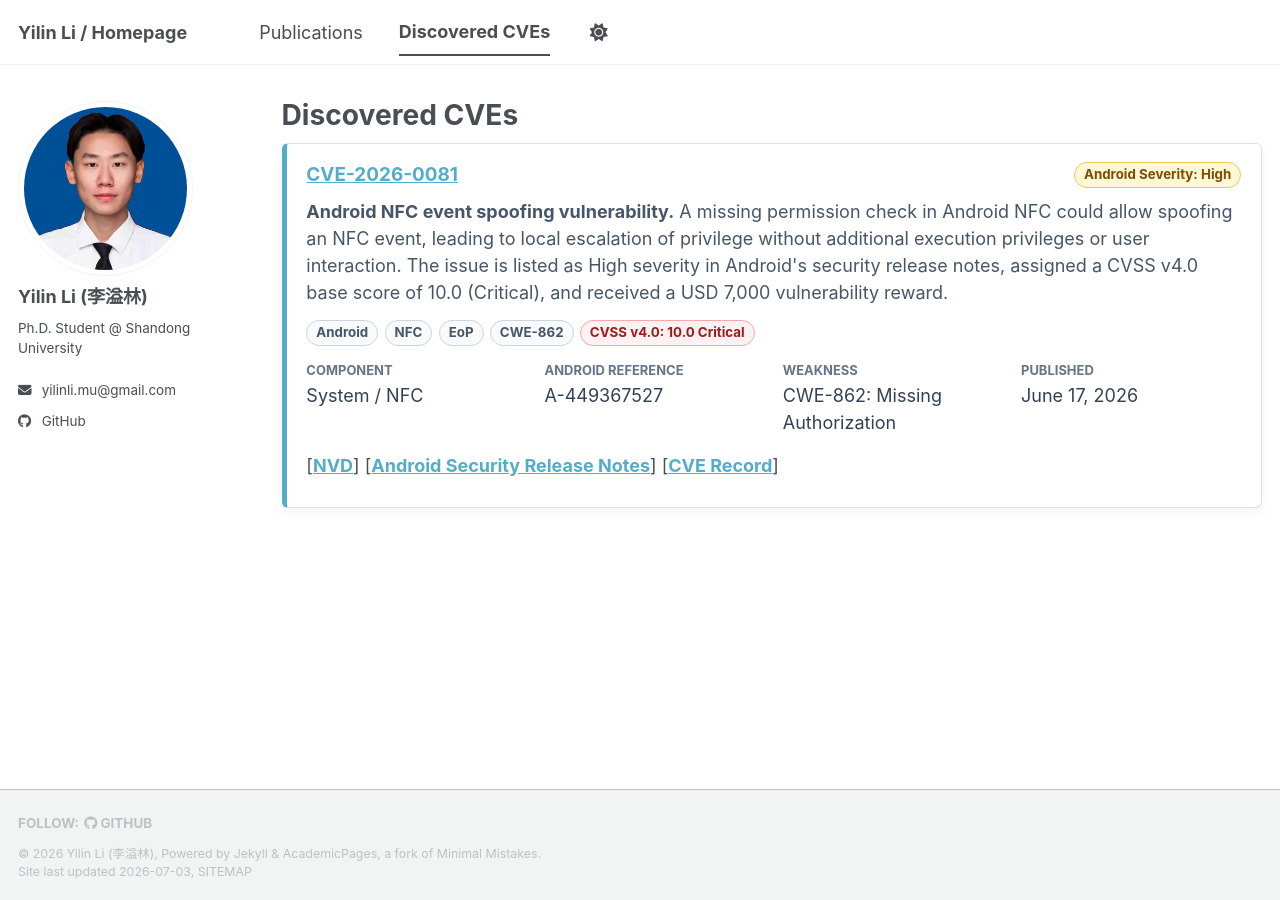
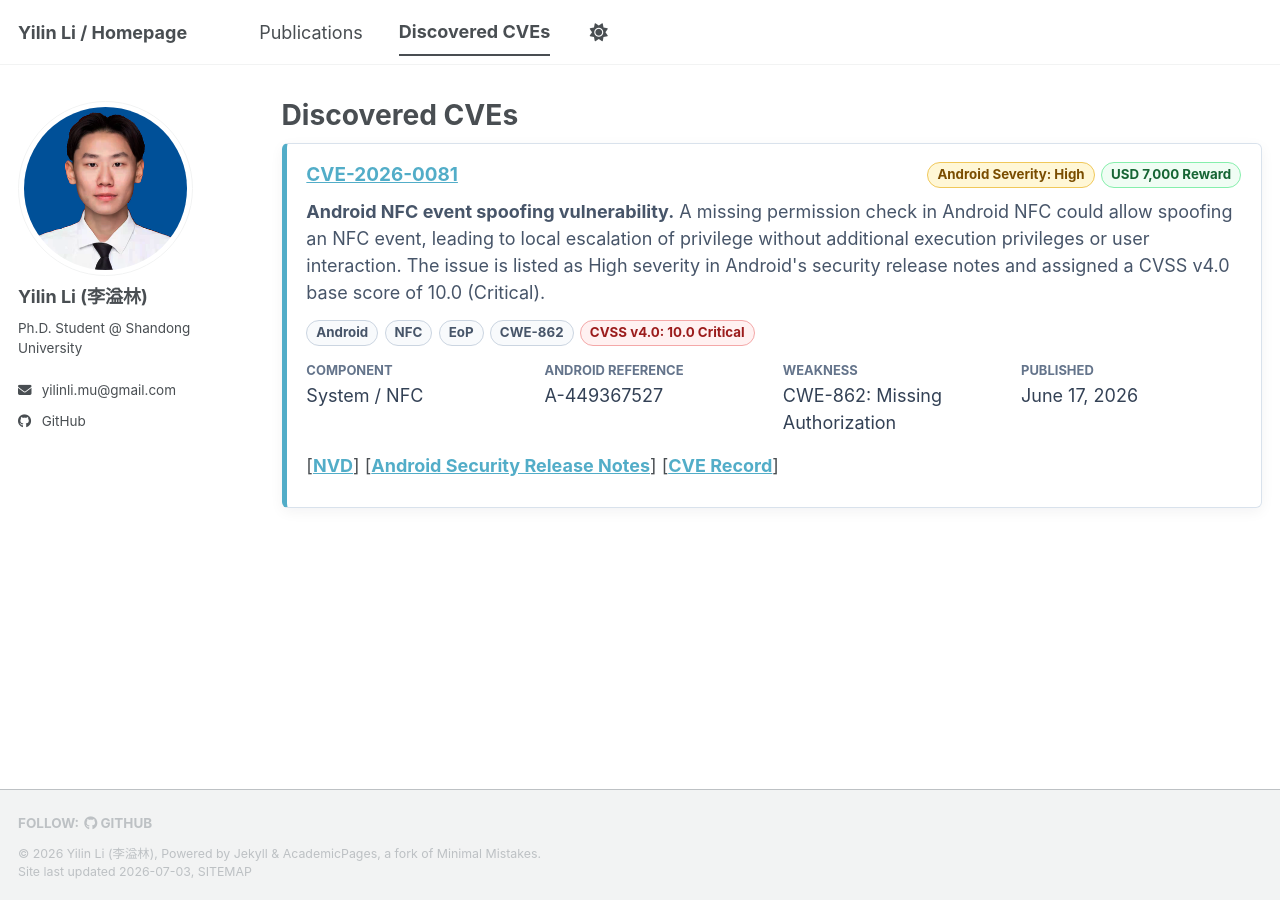
Before and after one commit to mu-sec/mu-sec.github.io, a Jekyll site: the page built from _pages/cves.md, in a window 1280 px wide. Built offline with Jekyll 4.4.1, drawn with Linux system fonts in a browser that asks for light colours; a style sheet for code colours, icons or effects is not loaded.

Commit message:
Keep CVE reward badge only

```diff
--- a/_pages/cves.md
+++ b/_pages/cves.md
@@ -73,6 +79,12 @@
   color: #9b1c1c;
 }
 
+.cve-badge--reward {
+  border-color: #86efac;
+  background: #f0fdf4;
+  color: #166534;
+}
+
 .cve-meta {
   display: grid;
   grid-template-columns: repeat(auto-fit, minmax(11rem, 1fr));
@@ -105,10 +117,13 @@
   <article class="cve-card">
     <div class="cve-card__head">
       <h2><a href="https://nvd.nist.gov/vuln/detail/CVE-2026-0081">CVE-2026-0081</a></h2>
-      <span class="cve-badge cve-badge--severity">Android Severity: High</span>
+      <div class="cve-card__status">
+        <span class="cve-badge cve-badge--severity">Android Severity: High</span>
+        <span class="cve-badge cve-badge--reward">USD 7,000 Reward</span>
+      </div>
     </div>
 
-    <p class="cve-summary"><strong>Android NFC event spoofing vulnerability.</strong> A missing permission check in Android NFC could allow spoofing an NFC event, leading to local escalation of privilege without additional execution privileges or user interaction. The issue is listed as High severity in Android's security release notes, assigned a CVSS v4.0 base score of 10.0 (Critical), and received a USD 7,000 vulnerability reward.</p>
+    <p class="cve-summary"><strong>Android NFC event spoofing vulnerability.</strong> A missing permission check in Android NFC could allow spoofing an NFC event, leading to local escalation of privilege without additional execution privileges or user interaction. The issue is listed as High severity in Android's security release notes and assigned a CVSS v4.0 base score of 10.0 (Critical).</p>
 
     <div class="cve-badges">
       <span class="cve-badge">Android</span>
```
Also changed, not shown: other parts of _pages/cves.md (+6 -0 lines).
